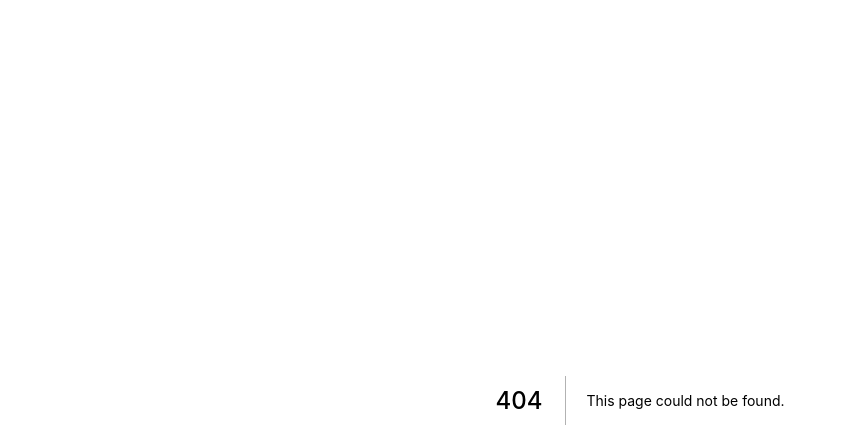
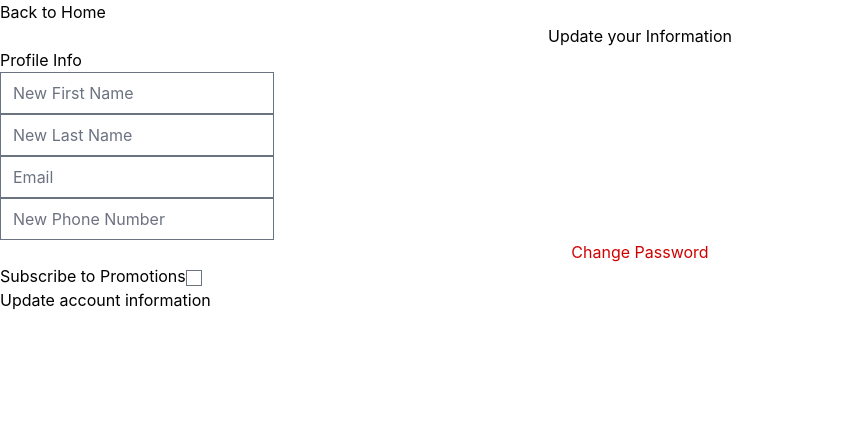
Before and after one commit to hoangnguyen2021/CSCI-4050-Section-B-Team-5, a Next.js app in the folder cinema-e-booking-system/: page /editProfile in a window 1280 px wide. Before the commit this address had no page. Shown: the top 448 px of the page, without its empty margins (0-847 px from the left). Built offline with nearby package versions, Linux system fonts and the light colour scheme.

Commit message:
Added register confirmation and edit profile

```diff
--- /dev/null
+++ b/cinema-e-booking-system/pages/editProfile.js
@@ -0,0 +1,55 @@
+import { Navbar } from "./components/AdminBar";
+import Link from 'next/link'
+import React, { useState, useEffect } from 'react';
+import {DatePicker} from "react-datepicker";
+import "react-datepicker/dist/react-datepicker.css";
+
+
+
+
+export default function EditProfiles() {
+  const onlyNumbers = e => {
+    e.target.value = e.target.value.replace(/\D/g, '')
+  }
+        return (
+          <div className="edit-profiles">
+                    <div className="back-to-home">
+        <Link href="/">
+    <button className="home"> Back to Home</button>
+    </Link>
+    </div>
+        <div id="editprofile">
+            <form>
+              <div className="form1">
+              <h1 className="text-center">Update your Information</h1>
+              <h3>Profile Info</h3>
+              <div>
+              <input className="fields" type="text" placeholder="New First Name"/>
+              </div>
+              <div>
+              <input className="fields" type="text" placeholder="New Last Name" />
+              </div>
+              <div>
+              <input className="fields" type="text" placeholder="Email" />
+              </div>
+              <div>
+              <input onInput={onlyNumbers} className="fields" type="text" placeholder="New Phone Number"/>
+              </div>
+              <div className="createSpan text-center">
+          <Link href="/changePassword">
+          <button className="text-primary"> Change Password </button>
+          </Link>
+        </div>
+              <div>
+              <span>Subscribe to Promotions</span>
+              <input  type="checkbox"/>
+              </div>
+
+              <h3 id="incorrect-credentials" style={{color: 'red'}}></h3>
+              <button id="buttonstyle" type="submit">Update account information</button>
+              </div>
+            </form>
+          </div>
+          </div>
+        );
+      };
--- /dev/null
+++ b/cinema-e-booking-system/pages/registerConfirmation.js
@@ -0,0 +1,44 @@
+import React,{useState} from "react";
+import Link from 'next/link'
+const Index = () => {
+    const[show,setShow]=useState(false)
+    return (
+        <div>
+            <div>
+               {show &&  <div className="py-12 bg-black dark:bg-gray-900 transition duration-150 ease-in-out z-10 absolute top-0 right-0 bottom-0 left-0" id="modal">
+                    <div role="alert" className="container mx-auto w-11/12 md:w-2/3 max-w-lg">
+                        <div className="relative py-8 px-8 md:px-16 bg-black dark:bg-grey-600 dark:border-grey-700 shadow-md rounded border border-black">
+                            <div className="w-full flex justify-center text-green-400 mb-4">
+                                <svg xmlns="http://www.w3.org/2000/svg" className="icon icon-tabler icon-tabler-circle-check" width={56} height={56} viewBox="0 0 24 24" strokeWidth={1} stroke="currentColor" fill="none" strokeLinecap="round" strokeLinejoin="round">
+                                    <path stroke="none" d="M0 0h24v24H0z" />
+                                    <circle cx={12} cy={12} r={9} />
+                                    <path d="M9 12l2 2l4 -4" />
+                                </svg>
+                            </div>
+                            <h1 className="text-center text-white dark:text-gray-100 font-lg font-bold tracking-normal leading-tight mb-4">Registration Successful</h1>
+                            <p className="mb-5 text-sm text-gray-600 dark:text-gray-400 text-center font-normal">Thank you for joing Bulldog Cinema. You will be redirected to Login. Please make sure to confirm your account so you will be able to purchase tickets</p>
+                            <div className="flex items-center justify-center w-full">
+                            <Link href="/">
+                                <button className="focus:outline-none transition duration-150 ease-in-out hover:bg-red-600 bg-red-700 rounded text-white px-4 sm:px-8 py-2 text-xs sm:text-sm">Done</button>
+                                </Link>
+                            </div>
+                            <div className="cursor-pointer absolute top-0 right-0 mt-4 mr-5 text-gray-400 hover:text-gray-600 dark:hover:text-gray-500 transition duration-150 ease-in-out" onClick={()=>setShow(!show)} >
+                                <svg xmlns="http://www.w3.org/2000/svg" aria-label="Close" className="icon icon-tabler icon-tabler-x" width={20} height={20} viewBox="0 0 24 24" strokeWidth="2.5" stroke="currentColor" fill="none" strokeLinecap="round" strokeLinejoin="round">
+                                    <path stroke="none" d="M0 0h24v24H0z" />
+                                    <line x1={18} y1={6} x2={6} y2={18} />
+                                    <line x1={6} y1={6} x2={18} y2={18} />
+                                </svg>
+                            </div>
+                        </div>
+                    </div>
+                </div>}
+                <div className="w-full flex justify-center py-12" id="submitButton">
+                    <button className="focus:outline-none mx-auto transition duration-150 ease-in-out hover:bg-red-600 bg-red-700 rounded text-white px-4 sm:px-8 py-2 text-xs sm:text-sm" onClick={()=>setShow(!show)}>
+                        Submit
+                    </button>
+                </div>
+            </div>
+        </div>
+    );
+};
+export default Index;
```
